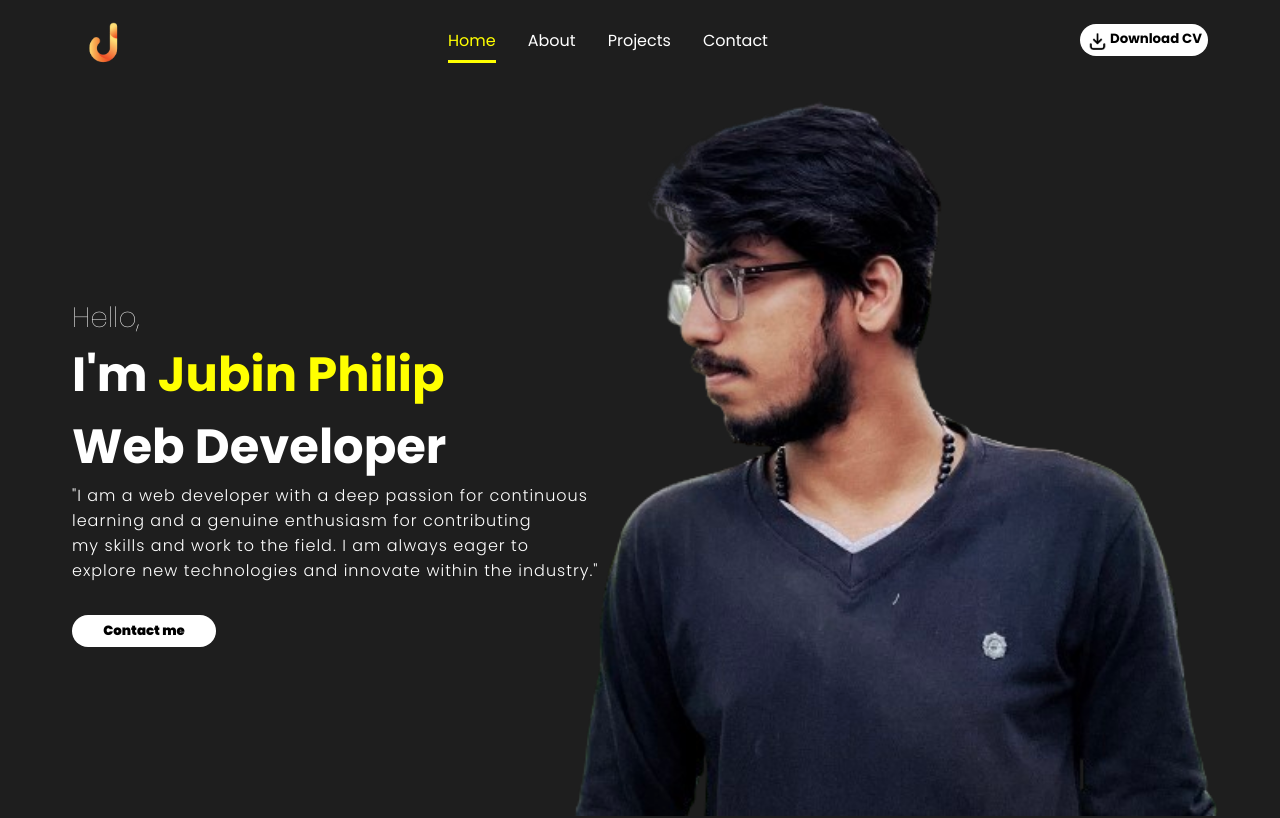
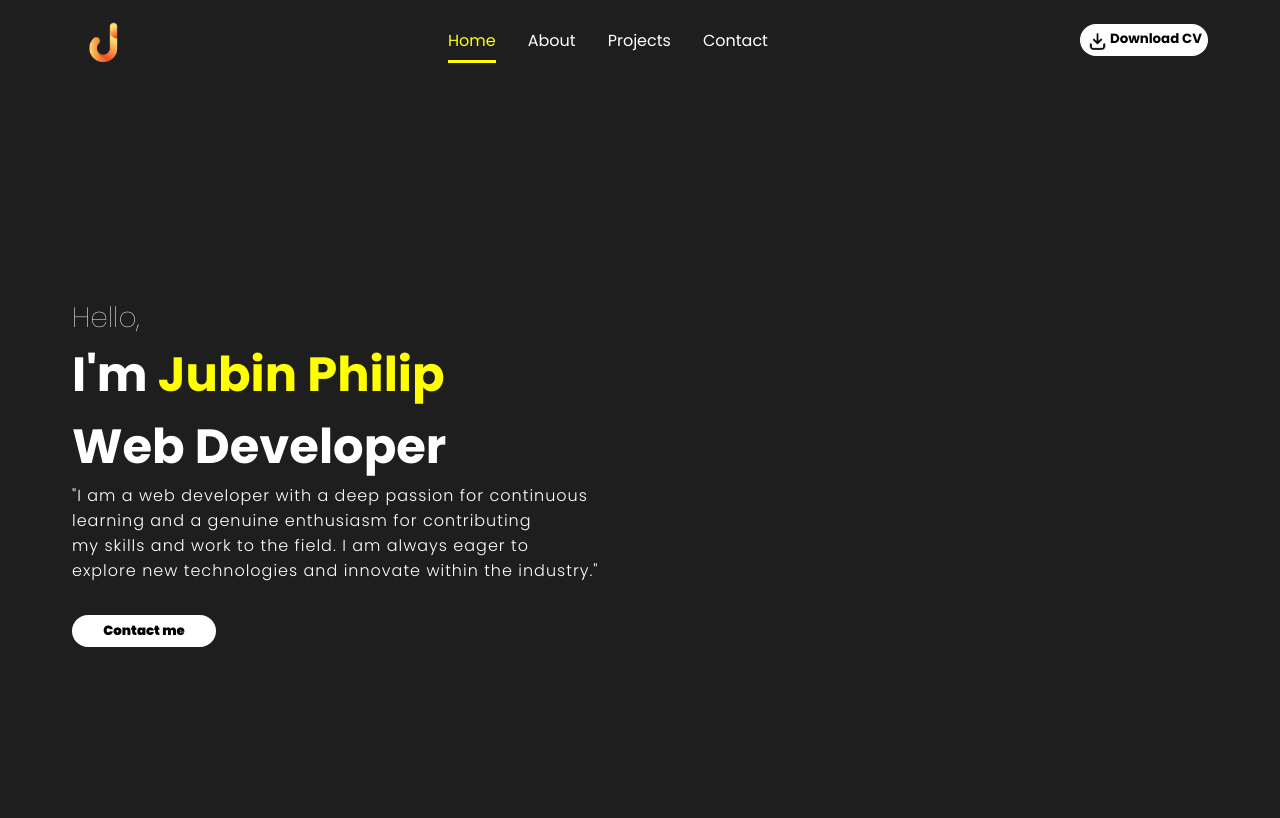
Before and after one commit to jubinphilip/Portfolio, a React (Create React App) app: page / in a window 1280 px wide. Shown: the top 818 px of the page. Built offline with nearby package versions, Linux system fonts and the light colour scheme; a web font is replaced by a local one.

Commit message:
Update Intro.jsx

```diff
--- a/src/components/intro/Intro.jsx
+++ b/src/components/intro/Intro.jsx
@@ -1,6 +1,6 @@
 import React, { useEffect, useRef } from 'react';
 import './intro.css';
-import img from '../../assets/jubin.png';
+
 
 
 function Intro() {
@@ -38,7 +38,6 @@ function Intro() {
           <button className='btn'>Contact me</button>
         </a>
       </div>
-      <img className='profile' src={img} alt='' />
     </section>
   );
 }
```
